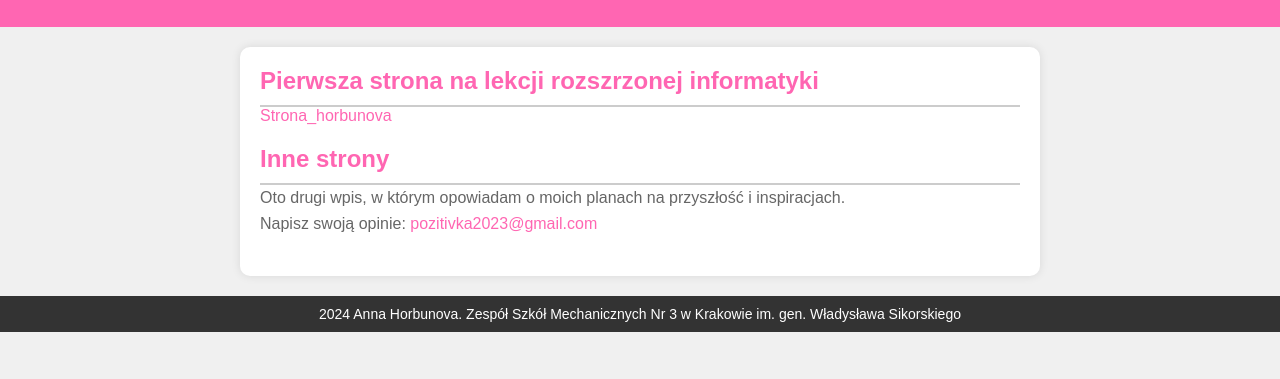
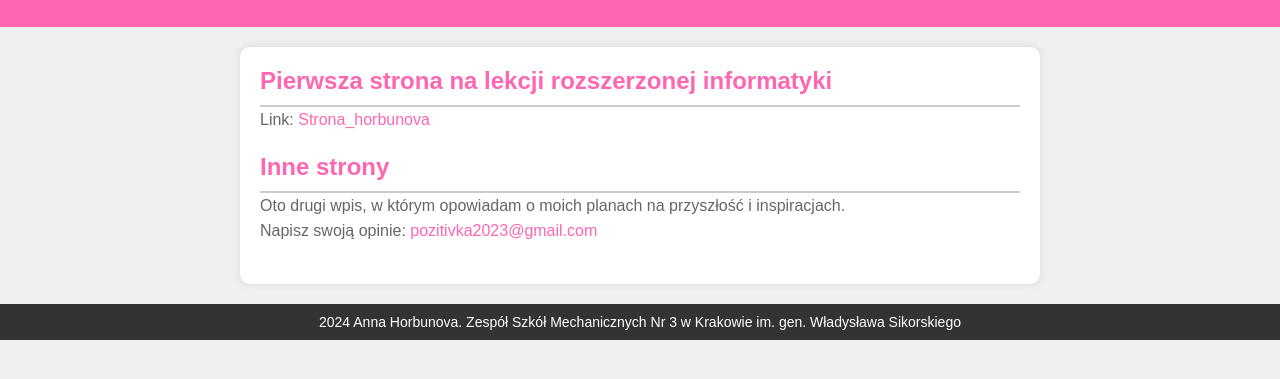
Before and after one commit to pozitivka2023/pozitivka2023, a plain HTML site: page index.html in a window 1280 px wide. Shown: the part 113-492 px from the top of the page. Drawn offline with Linux system fonts and the light colour scheme.

Commit message:
Add files via upload

```diff
--- a/index.html
+++ b/index.html
@@ -19,8 +19,8 @@
 
     <main>
         <article>
-            <h2> Pierwsza strona na lekcji rozszrzonej informatyki</h2>
-            <a href="strona_horbunova.html">Strona_horbunova</a>
+            <h2> Pierwsza strona na lekcji rozszerzonej informatyki</h2>
+            <p>Link: <a href="strona_horbunova.html">Strona_horbunova</a></p>
         </article>
 
         <article>
```
